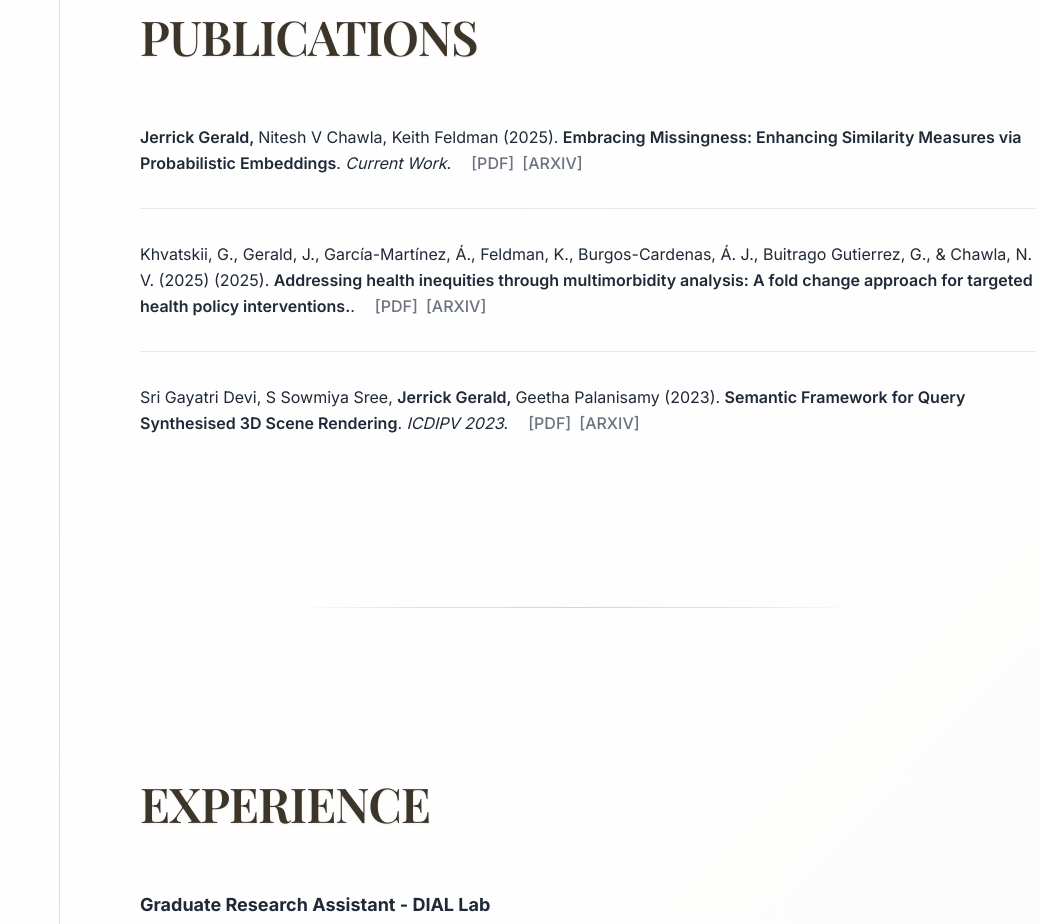
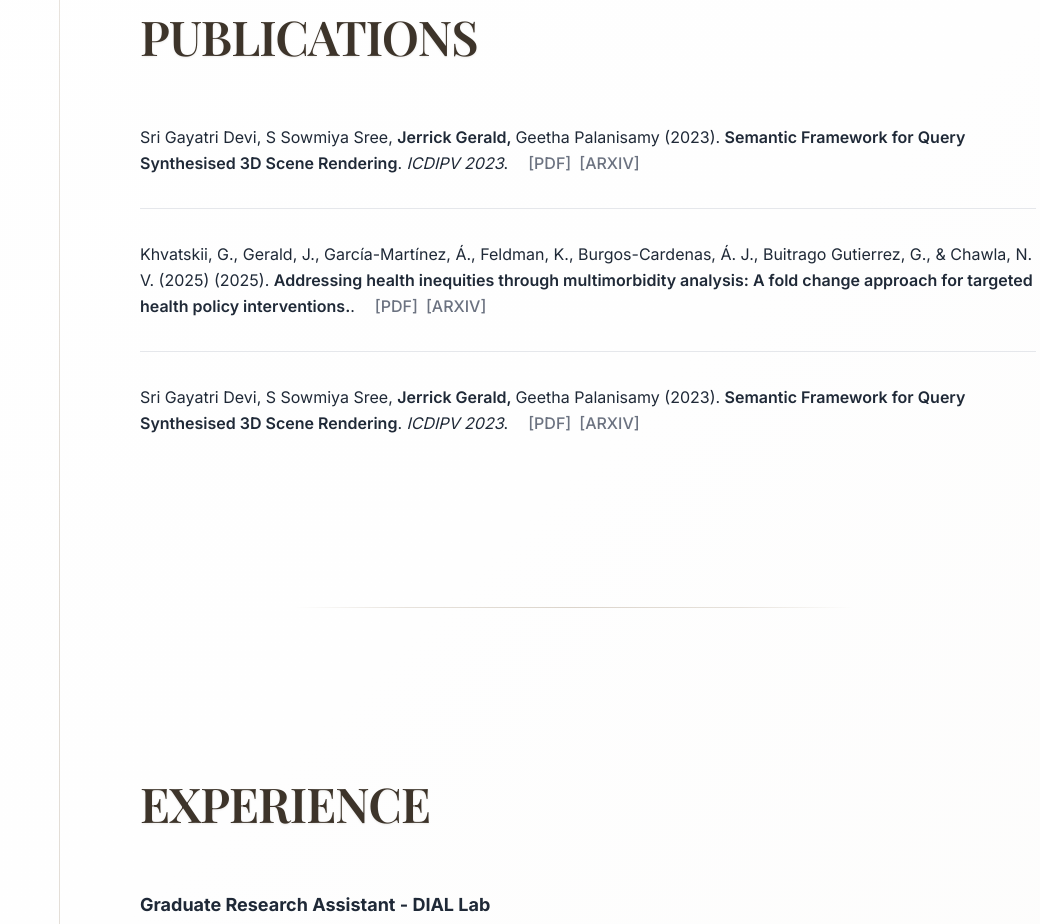
Before and after one commit to JERRICKGERALD/JERRICKGERALD.github.io, a React (Create React App) app: page / in a window 1280 px wide. Shown: the part 1760-2684 px from the top of the page, without its empty margins (240-1280 px from the left). Built offline with nearby package versions, Linux system fonts and the light colour scheme.

Commit message:
Add new publication on 3D scene rendering
Added a new publication entry with detailed information about the work on 3D scene rendering.

```diff
--- a/src/data/portfolioData.js
+++ b/src/data/portfolioData.js
@@ -42,29 +42,29 @@ const myPortfolioData = {
   ],
 
   publications: [
-        {
-      id: "pub-1",
-      title:
-        "Embracing Missingness: Enhancing Similarity Measures via Probabilistic Embeddings",
-      year: "2025",
-      authors: ["Jerrick Gerald", "Nitesh V Chawla", "Keith Feldman"],
-      venue: "Current Work",
-      description: "",
+            {
+      id: "pub-3",
+      title: "Semantic Framework for Query Synthesised 3D Scene Rendering",
+      year: "2023",
+      authors: [
+        "Sri Gayatri Devi",
+        "S Sowmiya Sree",
+        "Jerrick Gerald",
+        "Geetha Palanisamy",
+      ],
+      venue: "ICDIPV 2023",
+      description:
+        "This work presents an end-to-end model for novel view synthesis from a single image, eliminating the need for multi-view inputs or ground-truth 3D data. The model learns 3D-aware features through spatial feature extraction and depth map prediction. A query network generates the target view, while a refinement network inpaints missing regions to produce realistic outputs. The approach is trained and evaluated on the RealEstate10K and KITTI datasets, covering both indoor and outdoor scenes.",
       links: {
         pdf: "#",
         arxiv: "#",
         code: "#",
         website: "",
       },
-      // visual: {
-      //   question: "What does a platypus look like?",
-      //   highlightWord: "platypus",
-      //   image: "",
-      //   modelName: "",
-      //   response: "A platypus looks like a beaver with a duck's bill",
-      // },
+
       featured: true,
     },
+
     {
       id: "pub-2",
       title:
```
